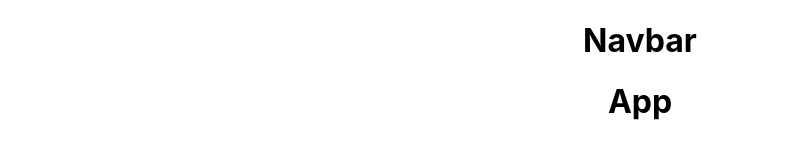
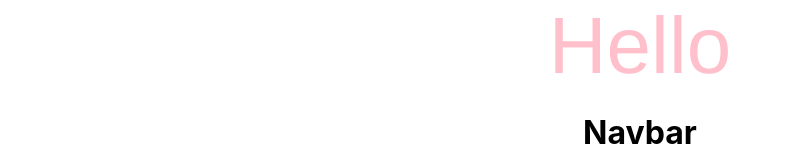
Before and after one commit to jokale/fashion-landing-page, a React (Create React App) app: page / in a window 1280 px wide. Shown: the top 147 px of the page, without its empty margins (0-792 px from the left). Built offline with nearby package versions, Linux system fonts and the light colour scheme.

Commit message:
install styled components properly

```diff
--- a/package.json
+++ b/package.json
@@ -9,6 +9,7 @@
     "react": "^17.0.2",
     "react-dom": "^17.0.2",
     "react-scripts": "4.0.3",
+    "styled-components": "^5.3.0",
     "web-vitals": "^1.0.1"
   },
   "scripts": {
--- a/src/components/Navbar.js
+++ b/src/components/Navbar.js
@@ -3,9 +3,9 @@ import styled from 'styled-components'
 
 
 const Navbarhead = styled.div`
-    font-family: Montserrat, sans-serif;
-    font-size: 1rem;
-    color: white;
+    font-family: Helvetica, Arial, sans-serif;
+    font-size: 5rem;
+    color: pink;
     text-align: center;
 
     `
@@ -13,7 +13,7 @@ const Navbarhead = styled.div`
 function Navbar() {
     return (
       <div className="Navbar">
-          <Navbarhead></Navbarhead>
+          <Navbarhead>Hello</Navbarhead>
        <center> <h1>Navbar</h1></center>
       </div>
     );
```
Also changed, not shown: 1 other file (tests, documents, lock files or other folders).
